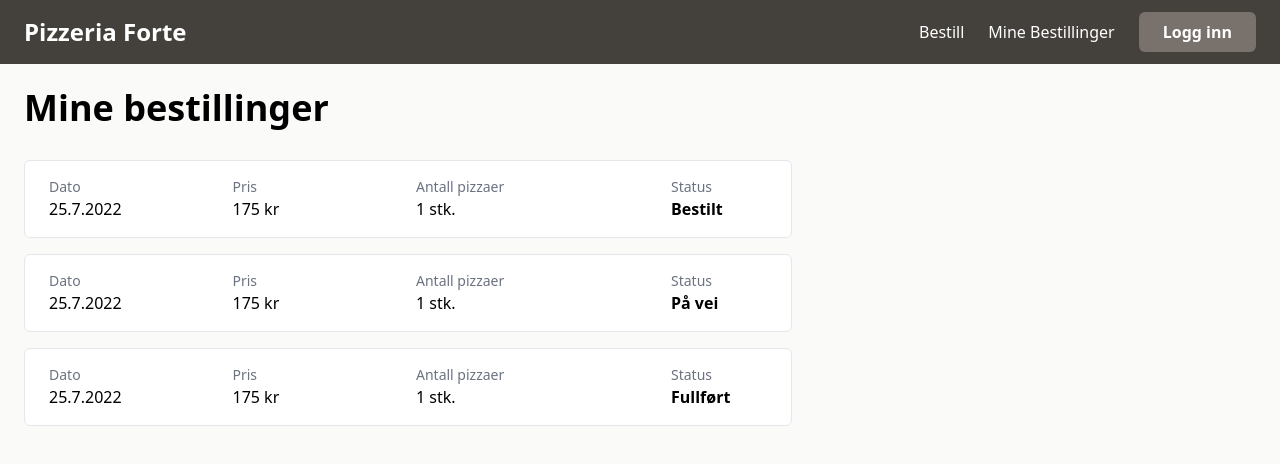
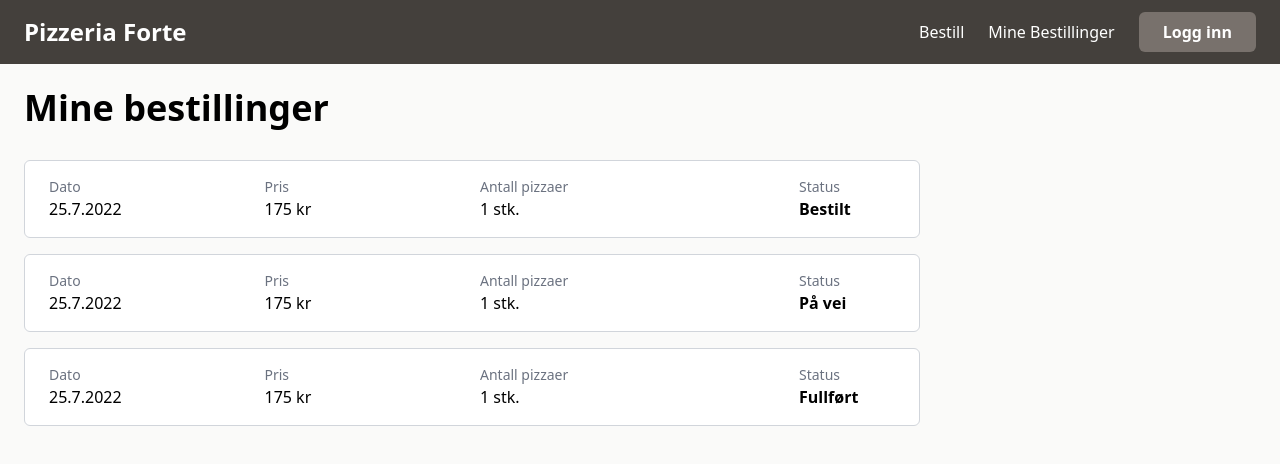
Before and after one commit to fortedigital/Developer-Academy-Frontend, a React (Create React App) app: page /mine-bestillinger in a window 1280 px wide. Shown: the top 464 px of the page. Built offline with nearby package versions, Linux system fonts and the light colour scheme.

Commit message:
Update border styles

```diff
--- a/src/components/OrderCard.tsx
+++ b/src/components/OrderCard.tsx
@@ -35,7 +35,7 @@ const Field = ({ label, value }: FieldProps) => (
 
 export default function OrderCard({ order }: OrderCardProps) {
   return (
-    <button className="grid max-w-3xl grid-cols-2 items-center gap-4 rounded-md border border-gray-200 bg-white py-4 px-6 text-left hover:shadow-md sm:grid-cols-4">
+    <button className="grid max-w-4xl grid-cols-2 items-center gap-4 rounded-md border border-gray-300 bg-white py-4 px-6 text-left hover:shadow-md sm:grid-cols-4">
       <Field label="Dato" value={order.date.toLocaleDateString("no-NB")} />
       <Field label="Pris" value={`${order.price} kr`} />
       <Field label="Antall pizzaer" value={`${order.items.length} stk.`} />
--- a/src/components/PizzaCard.tsx
+++ b/src/components/PizzaCard.tsx
@@ -7,7 +7,7 @@ type Props = {
 
 const PizzaCard = ({ pizza }: Props) => {
   return (
-    <div className="h-52 items-center justify-center border border-gray-200 bg-white p-4">
+    <div className="h-52 items-center justify-center border border-gray-300 bg-white p-4">
       <p>{pizza.name}</p>
       <p>{pizza.price} kr</p>
     </div>
```
